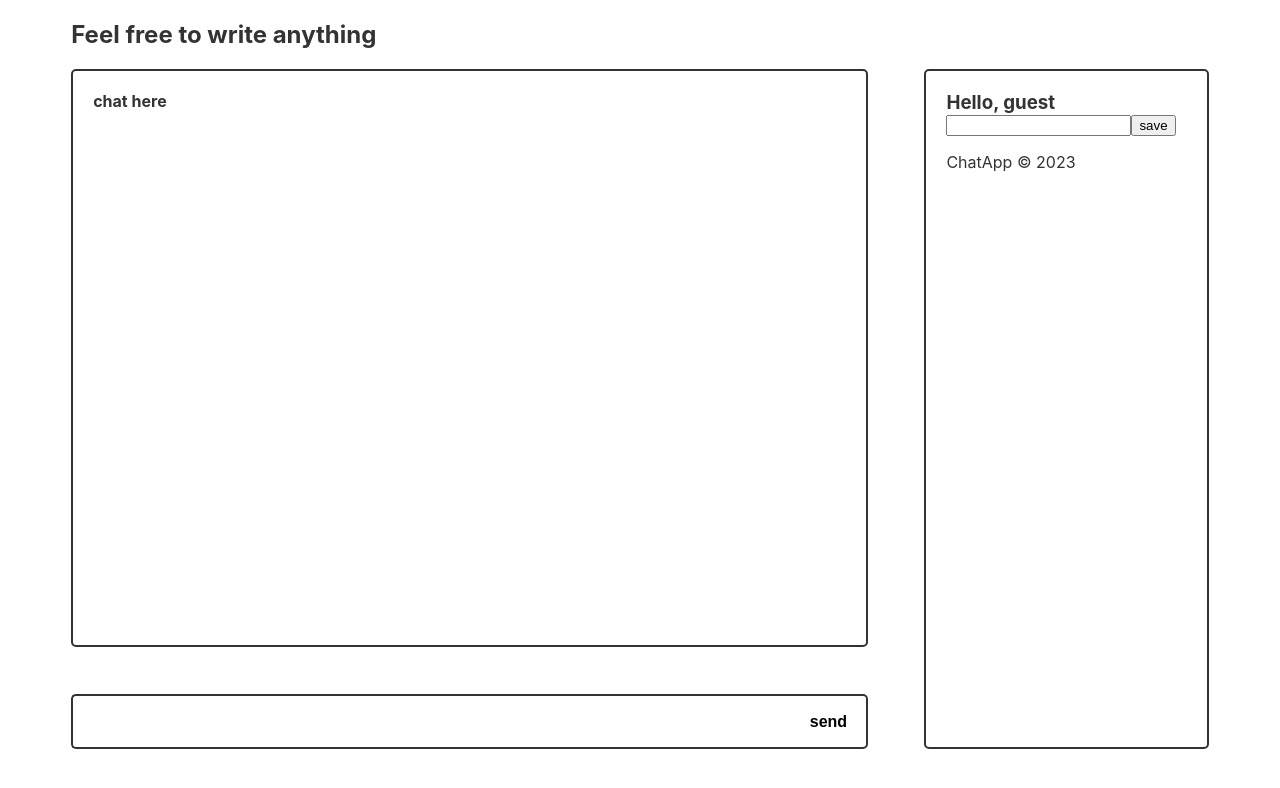
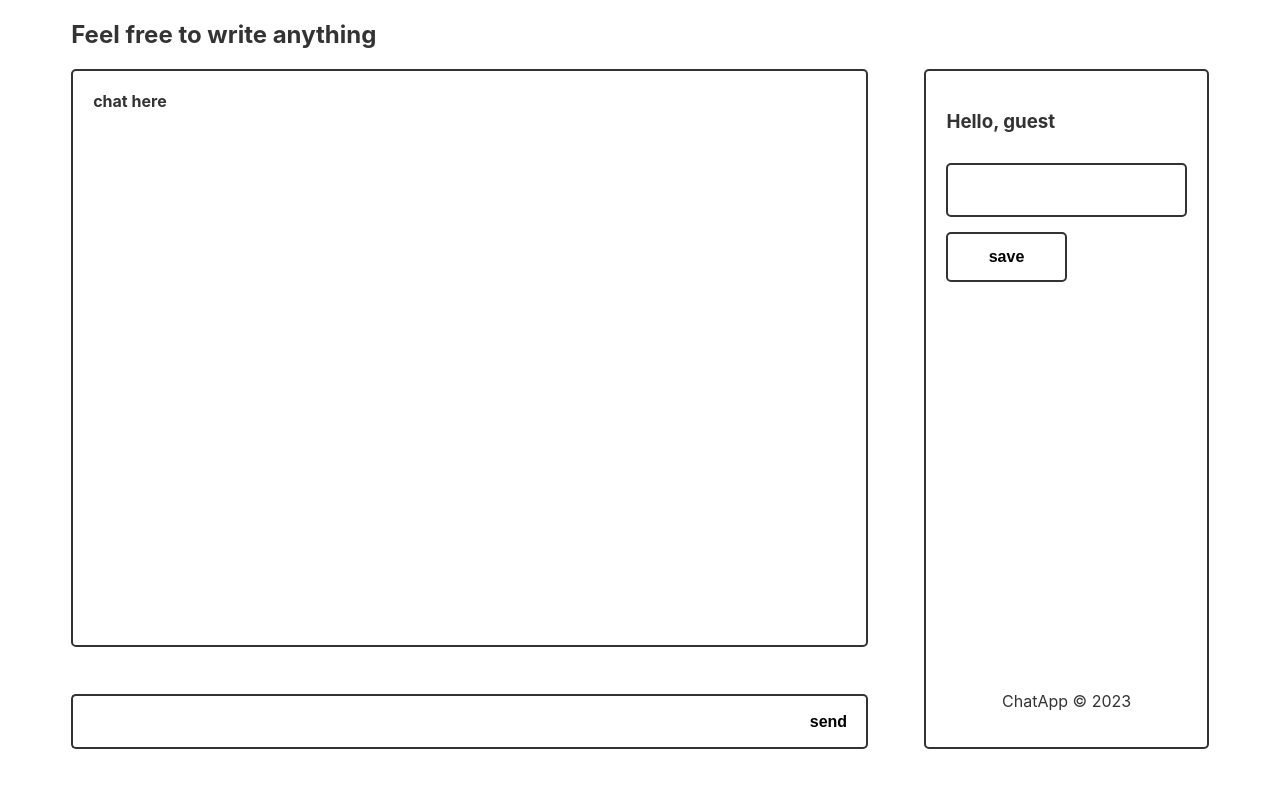
Before and after one commit to bekovs/chatapp_client, a React (Vite) app: page / in a window 1280 px wide. Shown: the top 788 px of the page. Built offline with nearby package versions, Linux system fonts and the light colour scheme.

Commit message:
added styles for user block

```diff
--- a/src/components/UserBlock.tsx
+++ b/src/components/UserBlock.tsx
@@ -1,12 +1,14 @@
 function UserBlock() {
   return (
     <div className="user_box">
+      <div>
         <h3>Hello, guest</h3>
         <form>
             <input type="text" />
             <button>save</button>
         </form>
-        <p className="copyright">ChatApp © 2023</p>
+      </div>
+      <p className="copyright">ChatApp © 2023</p>
     </div>
   )
 }
--- a/src/index.scss
+++ b/src/index.scss
@@ -54,7 +54,7 @@
 .chat_input {
   width: 100%;
   height: 8%;
-  min-height: 40px;
+  min-height: 50px;
 }
 
 .chat_input > form {
@@ -92,6 +92,9 @@
 }
 
 .user_box {
+  display: flex;
+  flex-direction: column;
+  justify-content: space-between;
   box-sizing: border-box;
   width: 100%;
   height: 100%;
@@ -102,3 +105,42 @@
 .user_box > h3 {
   margin: 0;
 }
+
+.user_box form {
+  display: flex;
+  flex-direction: column;
+  gap: 15px;
+  width: 100%;
+  margin-top: 30px;
+}
+
+.user_box form > input, button {
+  font-size: inherit;
+  font-weight: bold;
+  min-height: 50px;
+  background-color: #fff;
+  @include border
+}
+
+.user_box form > input {
+  padding: 0 20px;
+}
+
+.user_box form > button {
+  cursor: pointer;
+  transition: 150ms;
+  width: 50%;
+  min-width: 70px;
+}
+
+.user_box form > button:hover {
+  background-color: rgb(241, 241, 241);
+}
+
+.copyright {
+  align-self: center;
+}
+
+input:focus {
+  outline: none;
+}
```
Also changed, not shown: 1 other file (tests, documents, lock files or other folders).
